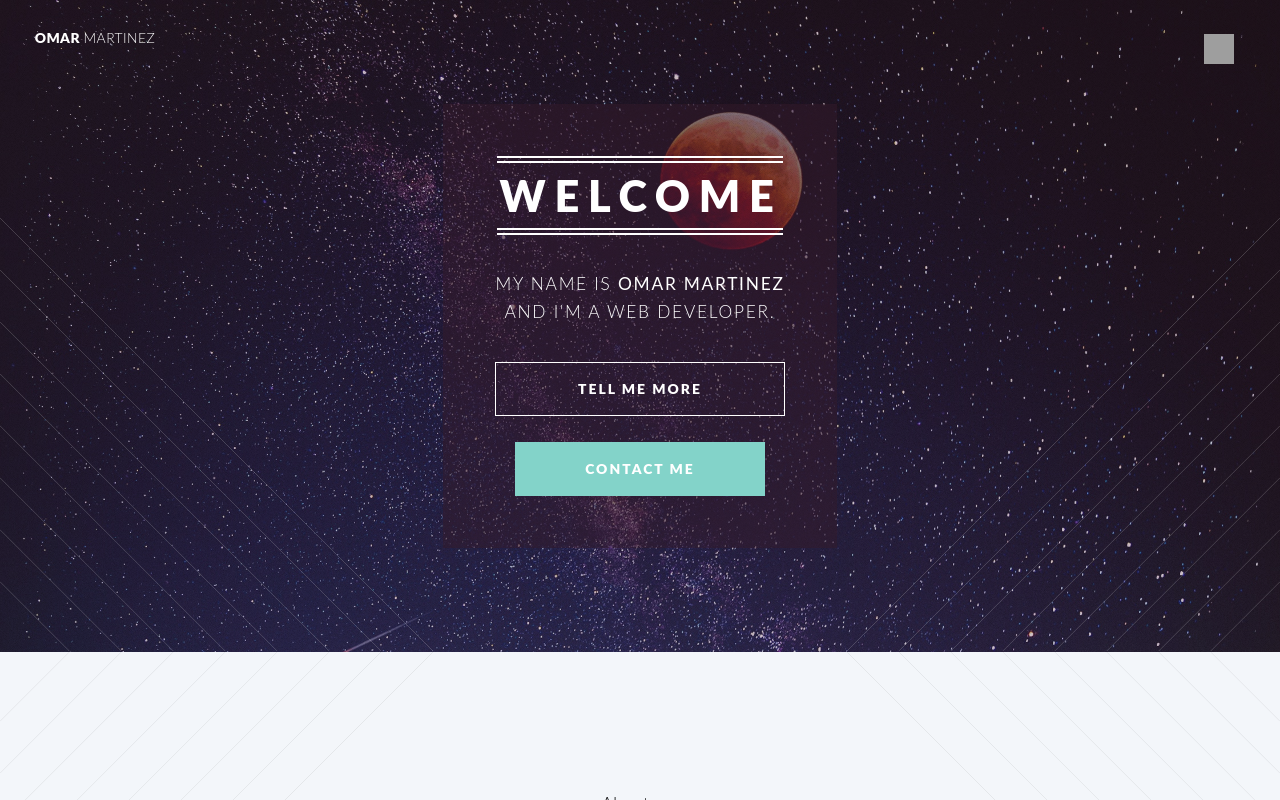
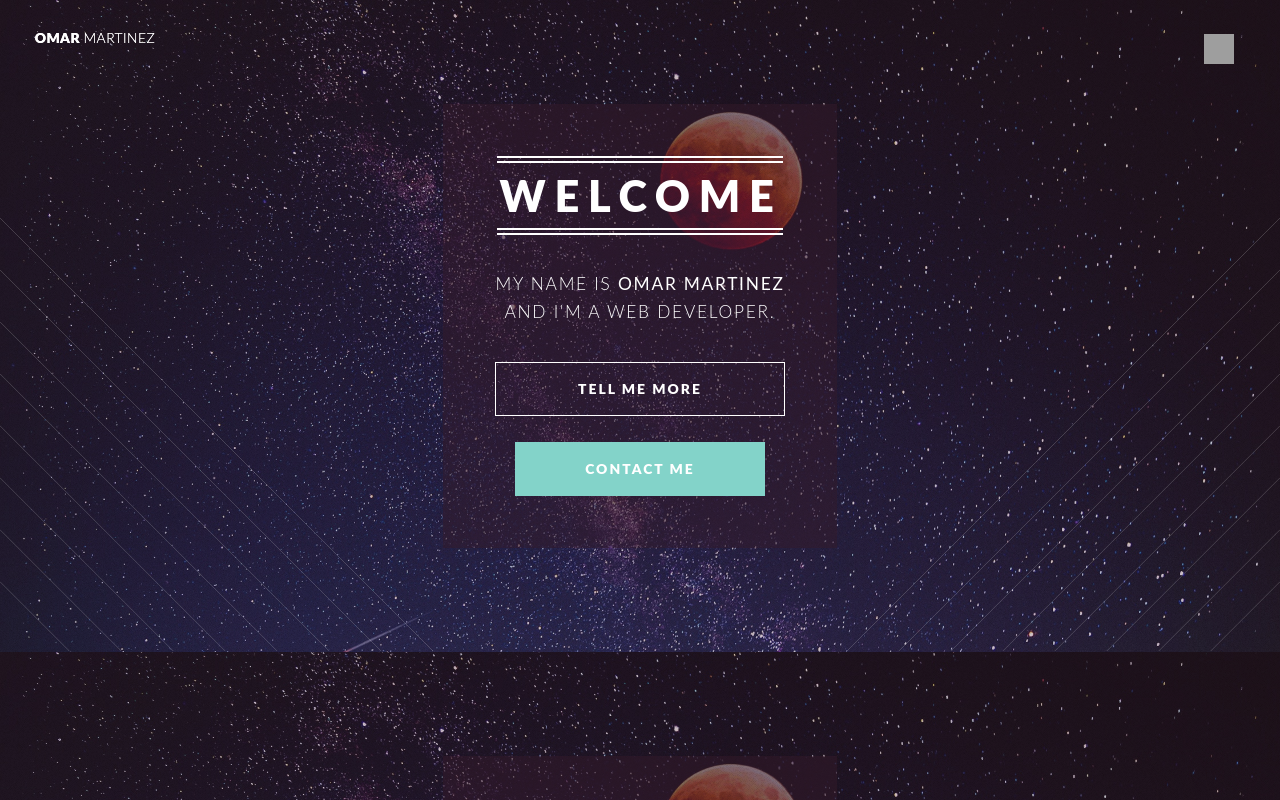
Before and after one commit to omarmartinez413/portfolio, a React (Create React App) app: page / in a window 1280 px wide. Shown: the top 800 px of the page. Built offline with nearby package versions, Linux system fonts and the light colour scheme; grey boxes are pictures that could not be loaded.

Commit message:
removed an extra ',' from code

```diff
--- a/src/Components/App.js
+++ b/src/Components/App.js
@@ -5,8 +5,10 @@ import Banner from './Banner';
 class App extends Component {
 	render() {
 	  return (
-		<Header/>,
-		<Banner/>
+			<div>
+				<Header/>
+				<Banner/>
+			</div>
 		)
   }
 }
```
